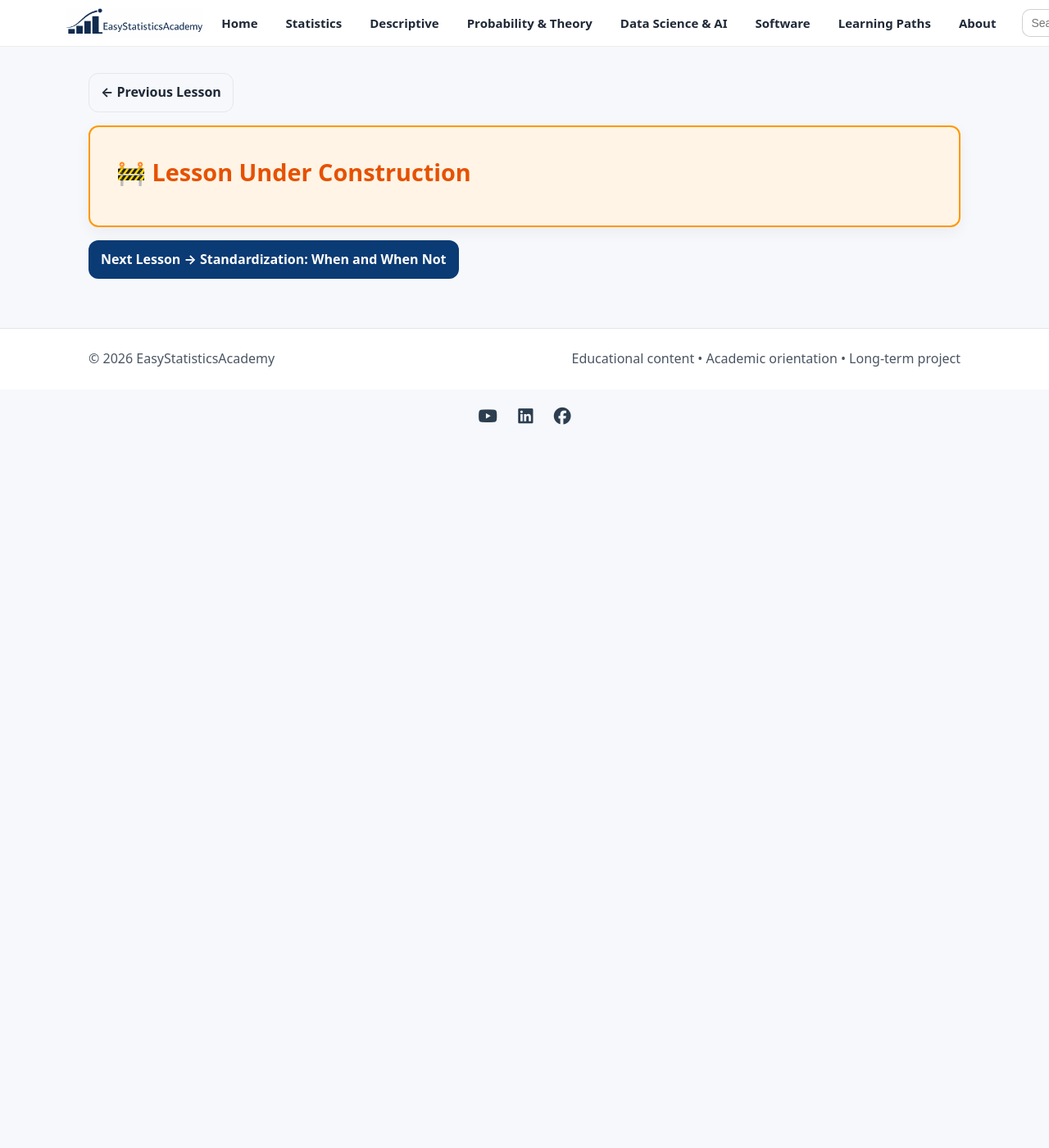
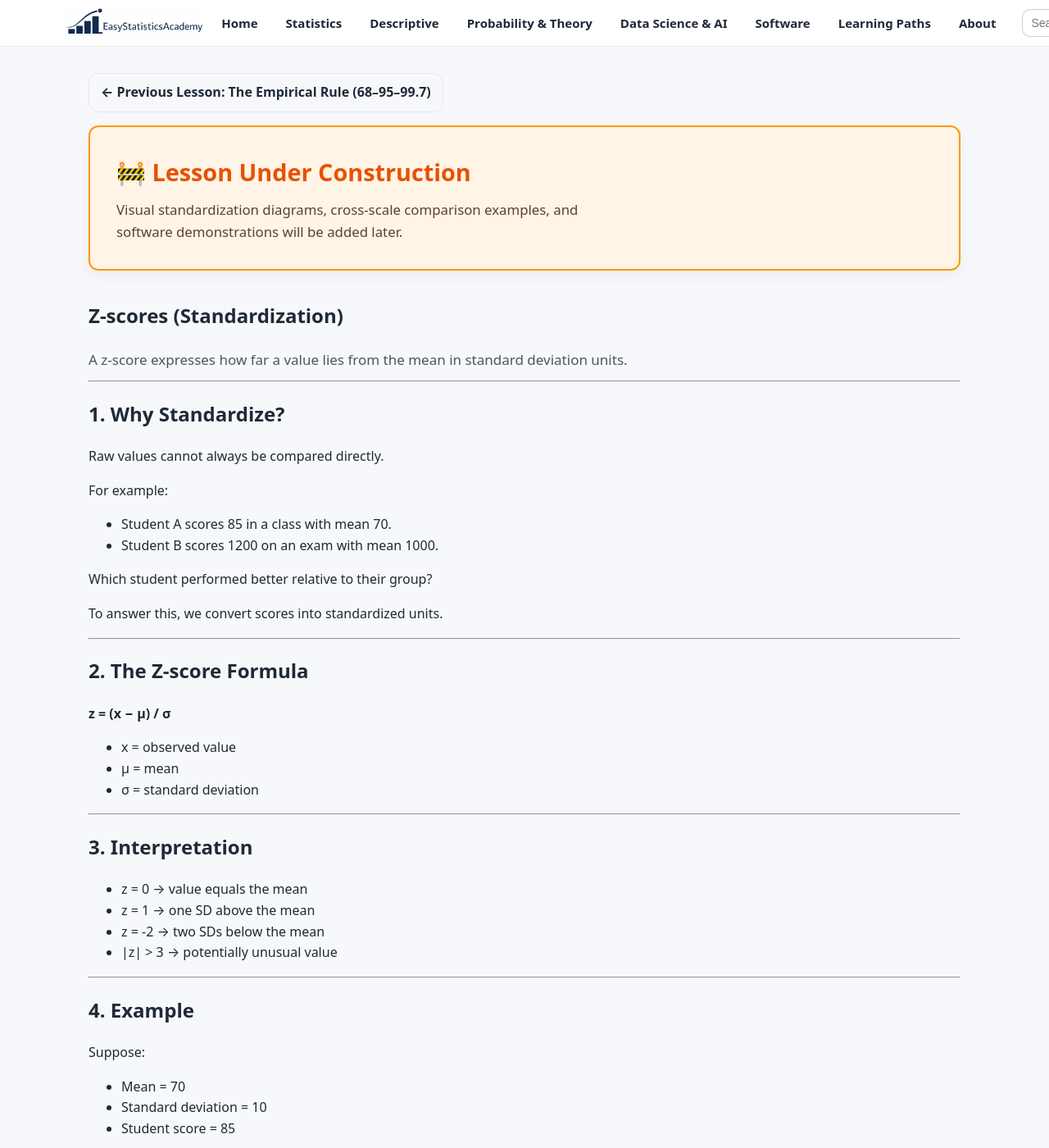
Before and after one commit to ammar-homaida-statistics/easystatisticsacademy, a Jekyll site: the page built from descriptive/shape/z-scores/index.md, in a window 1280 px wide and 1400 px high. Shown: the whole window at 82% size. Built offline with Jekyll 4.4.1, drawn with Linux system fonts in a browser that asks for light colours; some of the changed text lies outside the part shown.

Commit message:
Add lesson content

```diff
--- a/descriptive/shape/z-scores/index.md
+++ b/descriptive/shape/z-scores/index.md
@@ -1,21 +1,151 @@
 ---
 layout: default
-title: "Z-Scores (Standardization)"
-description: "How to standardize values using mean and standard deviation."
+title: "Z-scores (Standardization)"
+description: "Transforming values into standard deviation units for comparison across distributions."
 permalink: /descriptive/shape/z-scores/
 sidebar: false
 ---
 
 <section class="section section-slim">
   <a class="btn btn-outline" href="/descriptive/shape/empirical-rule/">
-    ← Previous Lesson
+    ← Previous Lesson: The Empirical Rule (68–95–99.7)
   </a>
 </section>
 
+<!-- UNDER CONSTRUCTION NOTICE -->
 <section class="section section-slim">
   <div class="callout" style="background:#fff4e5;border:2px solid #ff9800;padding:2rem;border-radius:12px;">
-    <h2 style="margin-top:0;color:#e65100;font-size:1.8rem;">🚧 Lesson Under Construction</h2>
+    <div class="callout-copy">
+      <h2 style="margin-top:0;color:#e65100;font-size:1.8rem;">
+        🚧 Lesson Under Construction
+      </h2>
+      <p style="margin:0;font-size:1.05rem;color:#5d4037;line-height:1.6;">
+        Visual standardization diagrams, cross-scale comparison examples, and software demonstrations will be added later.
+      </p>
+    </div>
   </div>
+</section>
+
+<section class="section">
+
+  <div class="section-head">
+    <h1>Z-scores (Standardization)</h1>
+    <p class="lead">
+      A z-score expresses how far a value lies from the mean in standard deviation units.
+    </p>
+  </div>
+
+  <hr>
+
+  <h2>1. Why Standardize?</h2>
+
+  <p>
+    Raw values cannot always be compared directly.
+  </p>
+
+  <p>
+    For example:
+  </p>
+
+  <ul>
+    <li>Student A scores 85 in a class with mean 70.</li>
+    <li>Student B scores 1200 on an exam with mean 1000.</li>
+  </ul>
+
+  <p>
+    Which student performed better relative to their group?
+  </p>
+
+  <p>
+    To answer this, we convert scores into standardized units.
+  </p>
+
+  <hr>
+
+  <h2>2. The Z-score Formula</h2>
+
+  <p style="font-weight:bold;">
+    z = (x − μ) / σ
+  </p>
+
+  <ul>
+    <li>x = observed value</li>
+    <li>μ = mean</li>
+    <li>σ = standard deviation</li>
+  </ul>
+
+  <hr>
+
+  <h2>3. Interpretation</h2>
+
+  <ul>
+    <li>z = 0 → value equals the mean</li>
+    <li>z = 1 → one SD above the mean</li>
+    <li>z = -2 → two SDs below the mean</li>
+    <li>|z| > 3 → potentially unusual value</li>
+  </ul>
+
+  <hr>
+
+  <h2>4. Example</h2>
+
+  <p>
+    Suppose:
+  </p>
+
+  <ul>
+    <li>Mean = 70</li>
+    <li>Standard deviation = 10</li>
+    <li>Student score = 85</li>
+  </ul>
+
+  <p>
+    z = (85 − 70) / 10
+    z = 15 / 10
+    z = 1.5
+  </p>
+
+  <p>
+    The student scored 1.5 standard deviations above the mean.
+  </p>
+
+  <hr>
+
+  <h2>5. Why Z-scores Matter</h2>
+
+  <ul>
+    <li>Enable comparison across different scales.</li>
+    <li>Identify outliers.</li>
+    <li>Used in probability calculations.</li>
+    <li>Foundation for hypothesis testing.</li>
+  </ul>
+
+  <hr>
+
+  <h2>6. Important Notes</h2>
+
+  <ul>
+    <li>Interpretation assumes approximate normality.</li>
+    <li>In skewed distributions, z-scores may mislead.</li>
+    <li>Standardization does not change distribution shape.</li>
+  </ul>
+
+  <hr>
+
+  <h2>Summary</h2>
+
+  <ul>
+    <li>Z-scores convert values into SD units.</li>
+    <li>Allow meaningful cross-scale comparison.</li>
+    <li>Central to probability and inference.</li>
+  </ul>
+
+</section>
+
+<section class="section section-slim">
+  <a class="btn" href="/descriptive/shape/standardization-when-and-when-not/">
+    Next Lesson → Standardization: When It Helps and When It Misleads
+  </a>
 </section>
 
 <script>
@@ -23,14 +153,8 @@ sidebar: false
   var KEY="esa_continue_descriptive_shape_lesson_v0";
   localStorage.setItem(KEY,JSON.stringify({
     url:"/descriptive/shape/z-scores/",
-    label:"Lesson 7 — Z-Scores",
+    label:"Lesson 7 — Z-scores (Standardization)",
     ts:Date.now()
   }));
 })();
 </script>
-
-<section class="section section-slim">
-  <a class="btn" href="/descriptive/shape/standardization-when-and-when-not/">
-    Next Lesson → Standardization: When and When Not
-  </a>
-</section>
```
